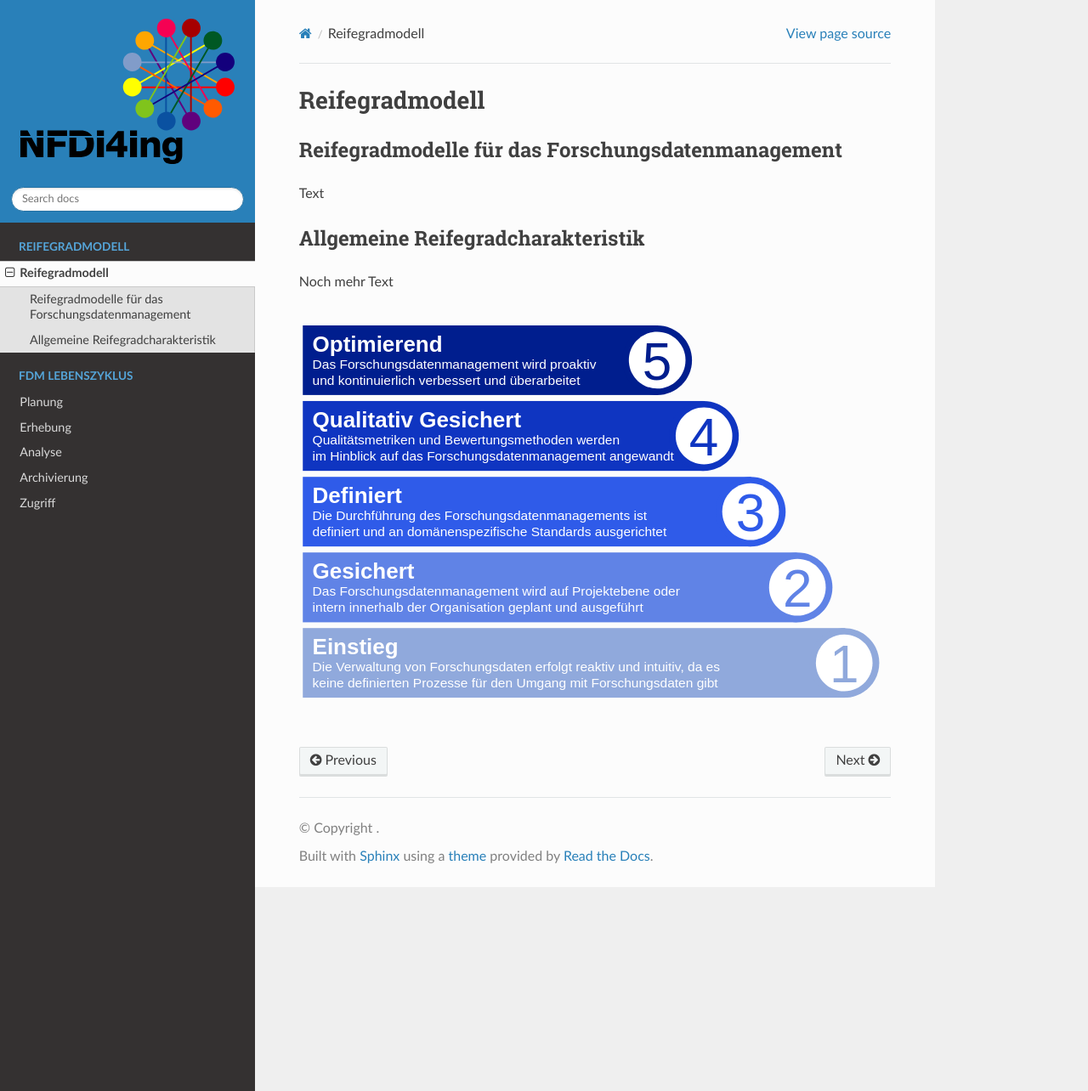
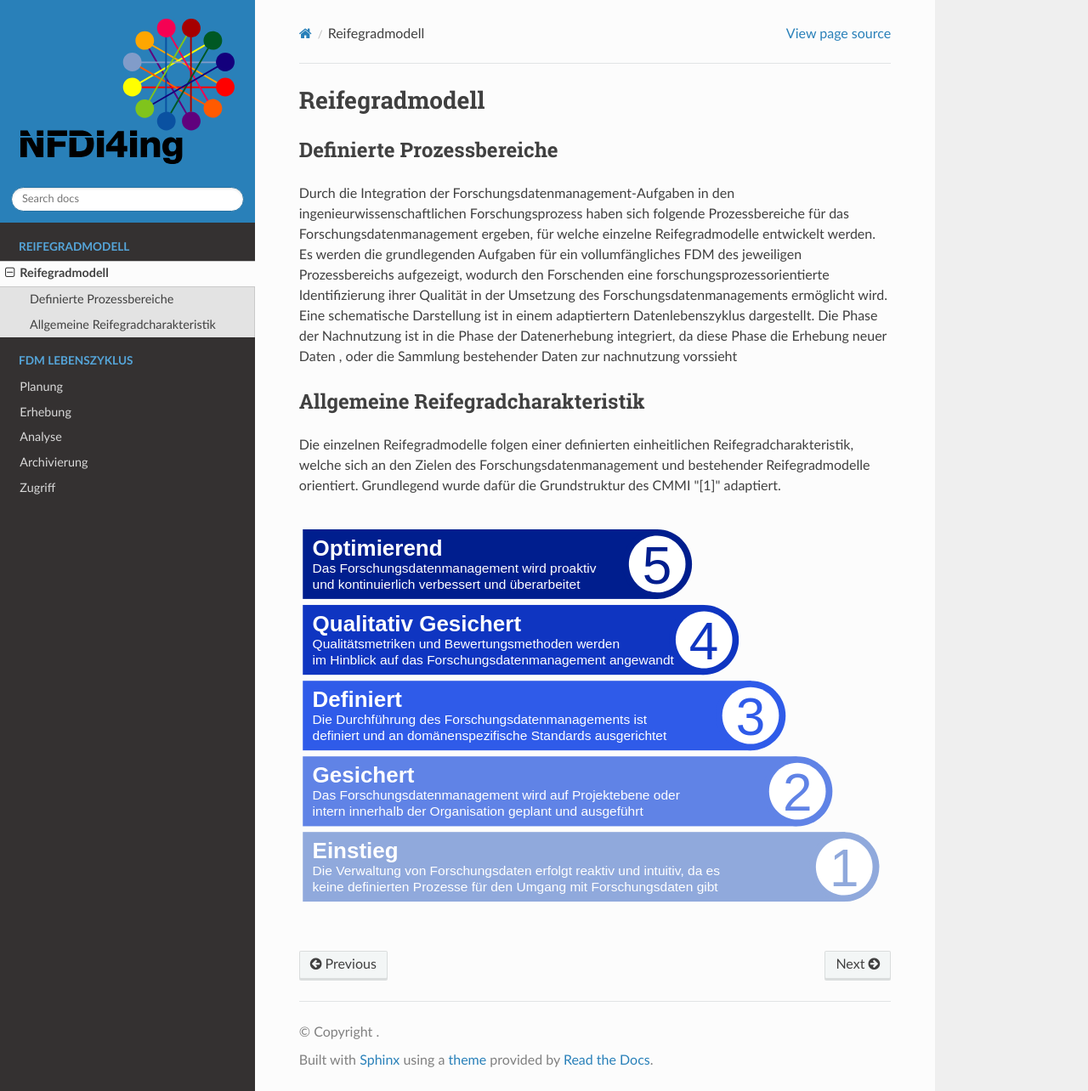
Before and after one commit to LUHMW/MaturityModel, a Sphinx documentation site: the page built from docs/source/reifegradmodell.rst, in a window 1280 px wide and 1284 px high. Shown: the whole window at 85% size. Built offline with Sphinx 7.4.7 and the Read the Docs theme 2.0.0, drawn with Linux system fonts in a browser that asks for light colours.

Commit message:
Update reifegradmodell.rst

```diff
--- a/docs/source/reifegradmodell.rst
+++ b/docs/source/reifegradmodell.rst
@@ -1,14 +1,15 @@
 Reifegradmodell
 ##################
 
-Reifegradmodelle für das Forschungsdatenmanagement
+Definierte Prozessbereiche
 --------------
-Text
+Durch die Integration der Forschungsdatenmanagement-Aufgaben in den ingenieurwissenschaftlichen Forschungsprozess haben sich folgende Prozessbereiche für das Forschungsdatenmanagement ergeben, für welche einzelne Reifegradmodelle entwickelt werden. Es werden die grundlegenden Aufgaben für ein vollumfängliches FDM des jeweiligen Prozessbereichs aufgezeigt, wodurch den Forschenden eine forschungsprozessorientierte Identifizierung ihrer Qualität in der Umsetzung des Forschungsdatenmanagements ermöglicht wird.
+Eine schematische Darstellung ist in einem adaptiertern Datenlebenszyklus dargestellt. Die Phase der Nachnutzung ist in die Phase der Datenerhebung integriert, da diese Phase die Erhebung neuer Daten , oder die Sammlung bestehender Daten zur nachnutzung vorssieht
 
 
 Allgemeine Reifegradcharakteristik
 ----------------
-Noch mehr Text
+Die einzelnen Reifegradmodelle folgen einer definierten einheitlichen Reifegradcharakteristik, welche sich an den Zielen des Forschungsdatenmanagement und bestehender Reifegradmodelle orientiert. Grundlegend wurde dafür die Grundstruktur des CMMI "[1]" adaptiert.
 
 .. image:: images/RG_Characteristik_de.svg
   :width: 800
```
